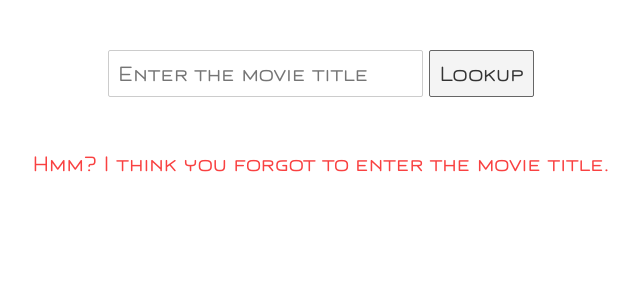
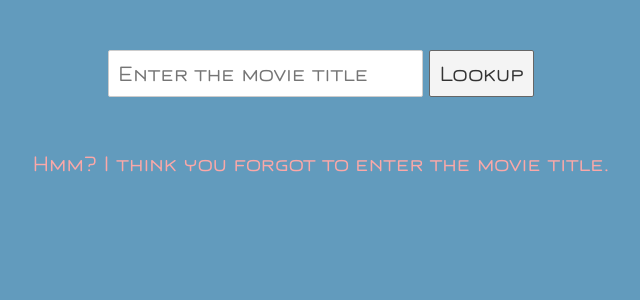
Before and after one commit to koffeinfrei/should-i-watch-this, a Svelte app: page / in a window 1280 px wide. Both pictures are taken after a click on the button "Lookup". Shown: the top 300 px of the page, without its empty margins (319-959 px from the left). Built offline with nearby package versions, Linux system fonts and the light colour scheme.

Commit message:
blueish background

```diff
--- a/public/global.css
+++ b/public/global.css
@@ -14,7 +14,8 @@ html, body {
 }
 
 body {
-  color: #333;
+  color: #fff;
+  background: #629bbd;
   margin: 0;
   padding: 50px 8px 8px 8px;
   box-sizing: border-box;
@@ -23,16 +24,16 @@ body {
 }
 
 a {
-  color: rgb(0,100,200);
+  color: #c9e4ff;
   text-decoration: none;
 }
 
 a:hover {
-  text-decoration: underline;
+  color: #3a5977;
 }
 
 a:visited {
-  color: rgb(0,80,160);
+  color: #c9e4ff;
 }
 
 label {
--- a/src/Error.svelte
+++ b/src/Error.svelte
@@ -5,7 +5,7 @@ export let text;
 <style>
   div {
     text-align: center;
-    color: #f94141;
+    color: #fba8a8;
   }
 </style>
 
```
